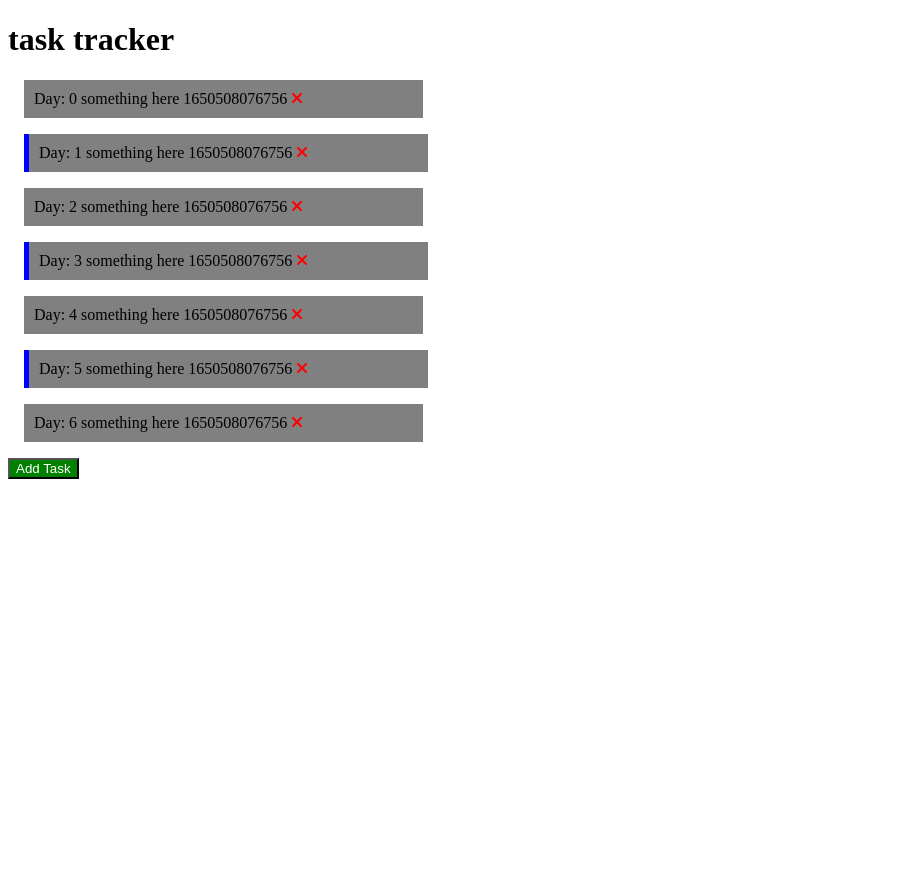
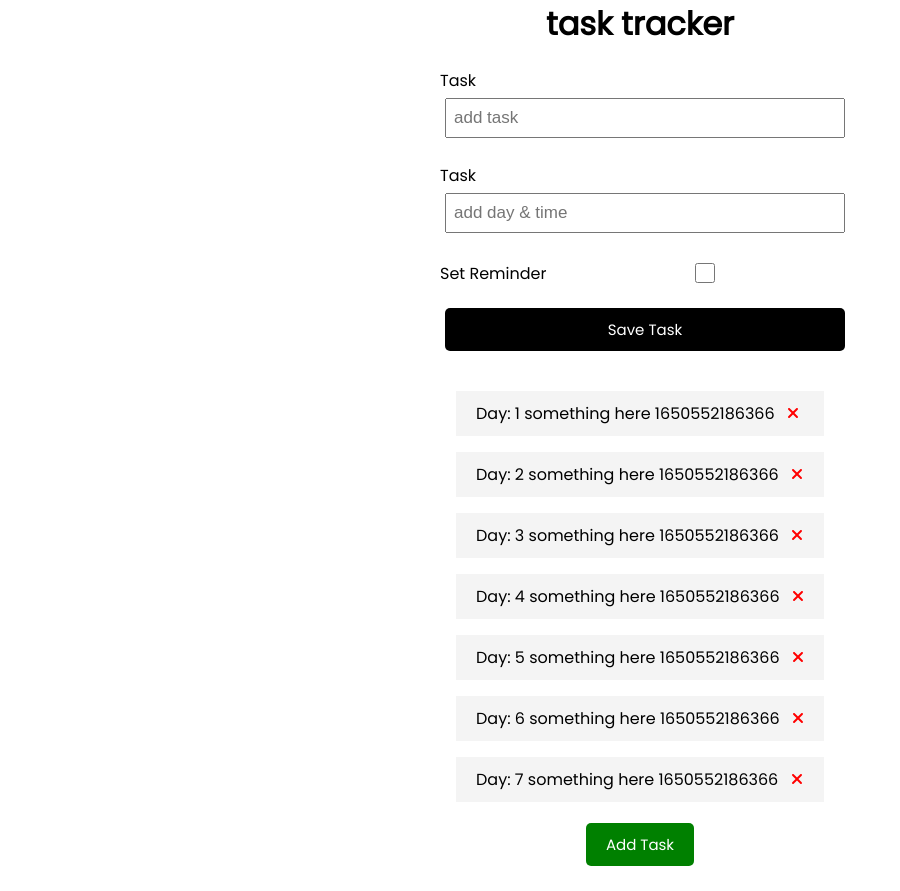
Before and after one commit to Dj-Viking/hello-ng, an Angular app: page / in a window 1280 px wide. Shown: the whole page, without its empty margins (0-900 px from the left). Before the commit the page ends 800 px from the top, so only its background shows below. Built offline with nearby package versions, Linux system fonts and the light colour scheme; data requests are answered from the project's data file.

Commit message:
adding in the styles

```diff
--- a/db.json
+++ b/db.json
@@ -1,45 +1,45 @@
 {
   "tasks": [
     {
-      "id": 0,
-      "text": "something here 1650508076756",
-      "day": "0",
+      "id": 1,
+      "text": "something here 1650552186366",
+      "day": "1",
       "reminder": false
     },
     {
-      "id": 1,
-      "text": "something here 1650508076756",
-      "day": "1",
-      "reminder": true
-    },
-    {
       "id": 2,
-      "text": "something here 1650508076756",
+      "text": "something here 1650552186366",
       "day": "2",
       "reminder": false
     },
     {
       "id": 3,
-      "text": "something here 1650508076756",
+      "text": "something here 1650552186366",
       "day": "3",
-      "reminder": true
+      "reminder": false
     },
     {
       "id": 4,
-      "text": "something here 1650508076756",
+      "text": "something here 1650552186366",
       "day": "4",
       "reminder": false
     },
     {
       "id": 5,
-      "text": "something here 1650508076756",
+      "text": "something here 1650552186366",
       "day": "5",
-      "reminder": true
+      "reminder": false
     },
     {
       "id": 6,
-      "text": "something here 1650508076756",
+      "text": "something here 1650552186366",
       "day": "6",
+      "reminder": false
+    },
+    {
+      "id": 7,
+      "text": "something here 1650552186366",
+      "day": "7",
       "reminder": false
     }
   ]
--- a/seed.mjs
+++ b/seed.mjs
@@ -6,9 +6,9 @@ const tasks = []
 
 for (let i = 0; i < 7; i++) {
   tasks.push({
-    id: i,
+    id: i + 1,
     text: `something here ${Date.now()}`,
-    day: i.toString(),
+    day: (i + 1).toString(),
     reminder: i % 2 === 0 ? false : true
   });
 }
--- a/src/app/app.module.ts
+++ b/src/app/app.module.ts
@@ -9,6 +9,7 @@ import { HeaderComponent } from './header/header.component';
 import { ButtonComponent } from './components/button/button.component';
 import { TasksComponent } from './components/tasks/tasks.component';
 import { TaskItemComponent } from './components/task-item/task-item.component';
+import { AddTaskComponent } from './components/add-task/add-task.component';
 
 @NgModule({
     // register components
@@ -18,6 +19,7 @@ import { TaskItemComponent } from './components/task-item/task-item.component';
         ButtonComponent,
         TasksComponent,
         TaskItemComponent,
+        AddTaskComponent,
     ],
     imports: [
         BrowserModule,
--- /dev/null
+++ b/src/app/components/add-task/add-task.component.html
@@ -0,0 +1,33 @@
+<form class="add-form">
+  <div class="form-control">
+    <label for="text">Task</label>
+    <input
+      type="text"
+      name="text"
+      id="text"
+      placeholder="add task"
+    >
+  </div>
+  <div class="form-control">
+    <label for="day">Task</label>
+    <input
+      type="text"
+      name="day"
+      id="day"
+      placeholder="add day & time"
+    >
+  </div>
+  <div class="form-control form-control-check">
+    <label for="reminder">Set Reminder</label>
+    <input
+      type="checkbox"
+      name="reminder"
+      id="reminder"
+    >
+  </div>
+  <input
+    type="submit"
+    value="Save Task"
+    class="btn btn-block"
+  >
+</form>
--- /dev/null
+++ b/src/app/components/add-task/add-task.component.scss
@@ -0,0 +1,3 @@
+.add-form {
+  margin-bottom: 40px;
+}
--- /dev/null
+++ b/src/app/components/add-task/add-task.component.ts
@@ -0,0 +1,15 @@
+import { Component, OnInit } from '@angular/core';
+
+@Component({
+  selector: 'app-add-task',
+  templateUrl: './add-task.component.html',
+  styleUrls: ['./add-task.component.scss']
+})
+export class AddTaskComponent implements OnInit {
+
+  constructor() { }
+
+  ngOnInit(): void {
+  }
+
+}
--- a/src/app/components/button/button.component.html
+++ b/src/app/components/button/button.component.html
@@ -1,4 +1,5 @@
 <button
+  class="btn"
   [ngStyle]="{ 'background-color': color, 'color': 'white' }"
   (btnClick)="toggleAddTask()"
 >
--- a/src/app/components/task-item/task-item.component.html
+++ b/src/app/components/task-item/task-item.component.html
@@ -1,6 +1,6 @@
 <div
   class="task"
-  [ngClass]="{ 'task-reminder': task.reminder }"
+  [ngClass]="{ 'reminder': task.reminder }"
   [ngStyle]="{ 'margin': '1em', 'cursor': 'pointer' }"
   (click)="onToggle(task)"
 >
@@ -9,7 +9,7 @@
     {{ task.text }}
     <fa-icon
       (click)="onDelete(task)"
-      [ngStyle]="{'color': 'red', 'cursor': 'pointer'}"
+      [ngStyle]="{'color': 'red', 'cursor': 'pointer', 'margin-left': '0.5em'}"
       [icon]="faTimes"
     ></fa-icon>
   </span>
--- a/src/app/components/task-item/task-item.component.scss
+++ b/src/app/components/task-item/task-item.component.scss
@@ -1,13 +1,16 @@
 .task {
-  background-color: grey;
-  padding: 10px;
-  width: 30%;
+  background: #f4f4f4;
+  margin: 5px;
+  padding: 10px 20px;
+  cursor: pointer;
 }
 
-.task-reminder {
-  border-left: blue solid 5px;
+.task.reminder {
+  background-color: rgb(136, 200, 255);
 }
 
-.task-text {
-  margin-right: 10px;
+.task h3 {
+  display: flex;
+  align-items: center;
+  justify-content: space-between;
 }
--- a/src/app/components/tasks/tasks.component.html
+++ b/src/app/components/tasks/tasks.component.html
@@ -1,3 +1,4 @@
+<app-add-task></app-add-task>
 <app-task-item
   *ngFor="let _task of tasks"
   [task]="_task"
--- a/src/app/header/header.component.scss
+++ b/src/app/header/header.component.scss
@@ -0,0 +1,7 @@
+header {
+  display: flex;
+  flex-direction: column;
+  justify-content: space-between;
+  align-items: center;
+  margin-bottom: 20px;
+}
--- a/src/styles.scss
+++ b/src/styles.scss
@@ -1 +1,80 @@
 /* You can add global styles to this file, and also import other style files */
+@import url("https://fonts.googleapis.com/css2?family=Poppins:wght@300;400&display=swap");
+
+* {
+  box-sizing: border-box;
+  margin: 0;
+  padding: 0;
+}
+
+body {
+  font-family: "Poppins", sans-serif;
+}
+
+.container {
+  max-width: 500px;
+  margin: 30px auto;
+  overflow: auto;
+  min-height: 300px;
+  border: 1px solid steelblue;
+  padding: 30px;
+  border-radius: 5px;
+}
+
+.btn {
+  display: inline-block;
+  background: #000;
+  color: #fff;
+  border: none;
+  padding: 10px 20px;
+  margin: 5px;
+  border-radius: 5px;
+  cursor: pointer;
+  text-decoration: none;
+  font-size: 15px;
+  font-family: inherit;
+}
+
+.btn:focus {
+  outline: none;
+}
+
+.btn:active {
+  transform: scale(0.98);
+}
+
+.btn-block {
+  display: block;
+  width: 100%;
+}
+
+.form-control {
+  margin: 20px 0;
+}
+
+.form-control label {
+  display: block;
+}
+
+.form-control input {
+  width: 100%;
+  height: 40px;
+  margin: 5px;
+  padding: 3px 7px;
+  font-size: 17px;
+}
+
+.form-control-check {
+  display: flex;
+  align-items: center;
+  justify-content: space-between;
+}
+
+.form-control-check label {
+  flex: 1;
+}
+
+.form-control-check input {
+  flex: 2;
+  height: 20px;
+}
```
Also changed, not shown: 1 other file (tests, documents, lock files or other folders).
